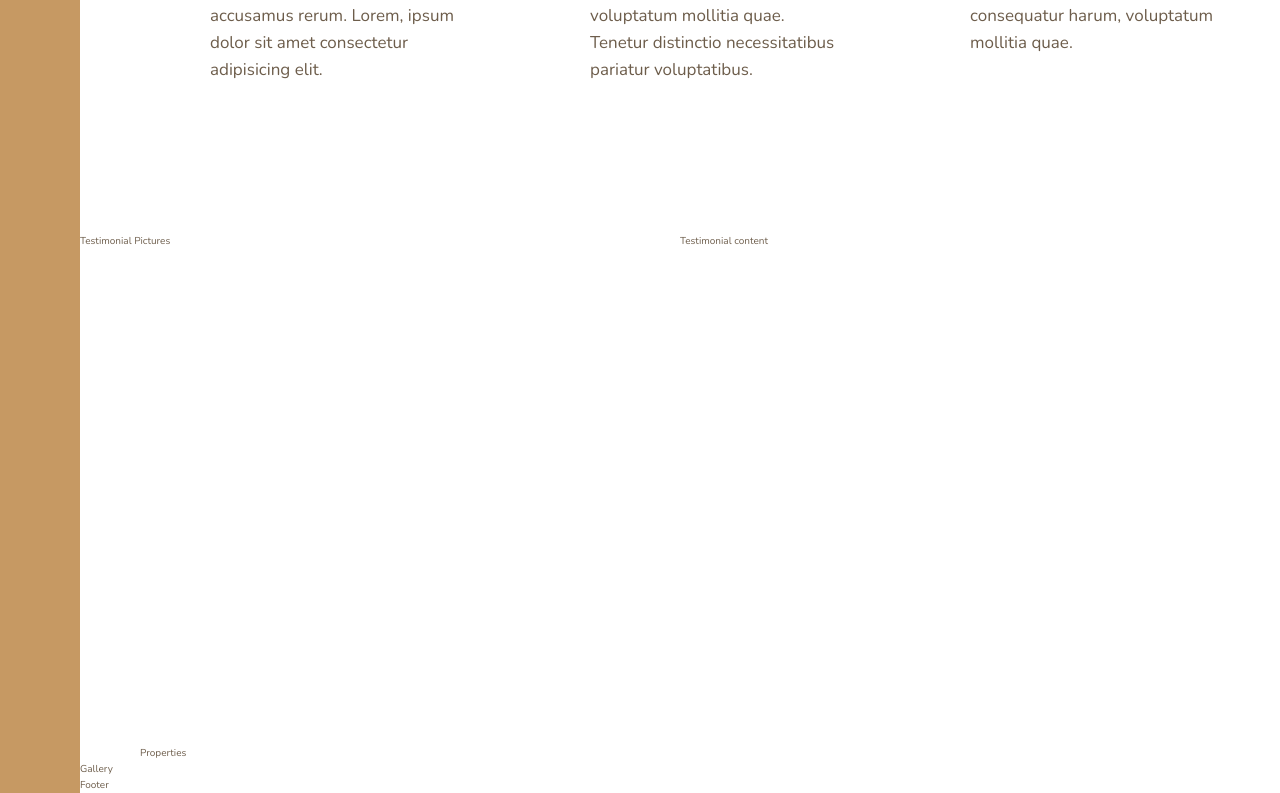
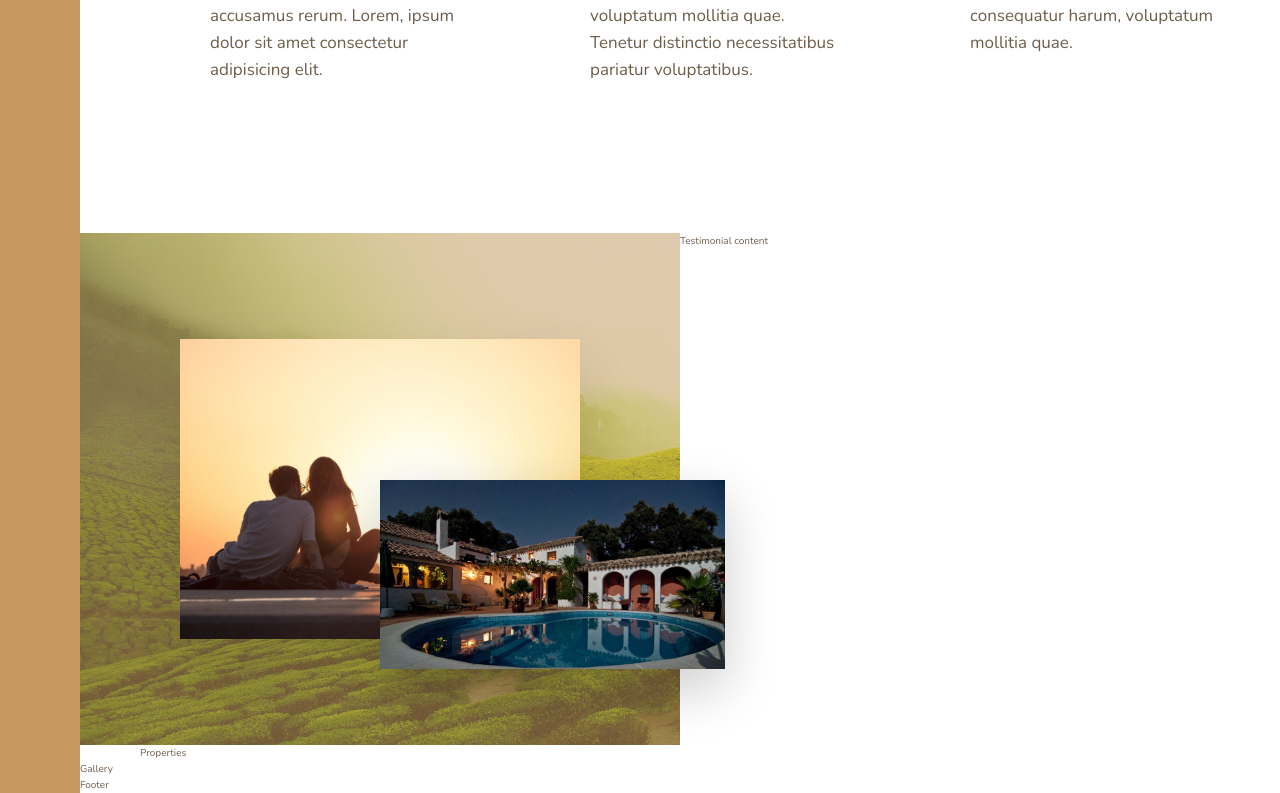
Before and after one commit to RosMEW/nexter, a React (Create React App) app: page / in a window 1280 px wide. Shown: the part 1075-1868 px from the top of the page. Built offline with nearby package versions, Linux system fonts and the light colour scheme.

Commit message:
Add TestimonialPictures

```diff
--- a/src/TestimonialSection/TestimonialPictures/TestimonialPictures.scss
+++ b/src/TestimonialSection/TestimonialPictures/TestimonialPictures.scss
@@ -1,3 +1,44 @@
+@import '../../style/colors.scss';
+@import '../../style/breakpoints.scss';
+
+
 .TestimonialPictures {
     grid-column: full-start / col-end 4;
+    background-image: linear-gradient(rgba($color-primary, .5), rgba($color-primary, .5)), url('/images/Background/back.jpg');
+    background-size: cover;
+
+    display: grid;
+    grid-template-rows: repeat(6, 1fr);
+    grid-template-columns: repeat(6, 1fr);
+    align-items: center;
+
+    @media only screen and (max-width: $bp-medium) {
+        grid-column: 1 / -1;
+        padding: 6rem;
+    }
+
+    &__img--1 {
+        width: 100%;
+        grid-row: 2 / 6;
+        grid-column: 2 / 6;
+        box-shadow: 0 2rem 5rem rgba(#000, .1);
+
+        @media only screen and (max-width: $bp-medium) {
+            grid-column: 1 / 5;
+            grid-row: 1 / -1;
+        }
+    }
+
+    &__img--2 {
+        width: 115%;
+        grid-row: 4 / 6;
+        grid-column: 4 / 7;
+        z-index: 20;
+        box-shadow: 0 2rem 5rem rgba(#000, .2);
+
+        @media only screen and (max-width: $bp-medium) {
+            grid-row: 1 / -1;
+            width: 100%;
+        }
+    }
 }
--- a/src/TestimonialSection/TestimonialPictures/TestimonialPictures.tsx
+++ b/src/TestimonialSection/TestimonialPictures/TestimonialPictures.tsx
@@ -3,7 +3,20 @@ import React from 'react';
 import './TestimonialPictures.scss';
 
 const TestimonialPictures = () => {
-    return <div className='TestimonialPictures'>Testimonial Pictures</div>;
+    return (
+        <div className='TestimonialPictures'>
+            <img
+                src='/images/Background/story-1.jpeg'
+                alt='Couple with new house'
+                className='TestimonialPictures__img--1'
+            />
+            <img
+                src='/images/Background/story-2.jpeg'
+                alt='New house'
+                className='TestimonialPictures__img--2'
+            />
+        </div>
+    );
 };
 
 export default TestimonialPictures;
```
Also changed, not shown: src/HomeSection/HomeSection.scss (deleted).
